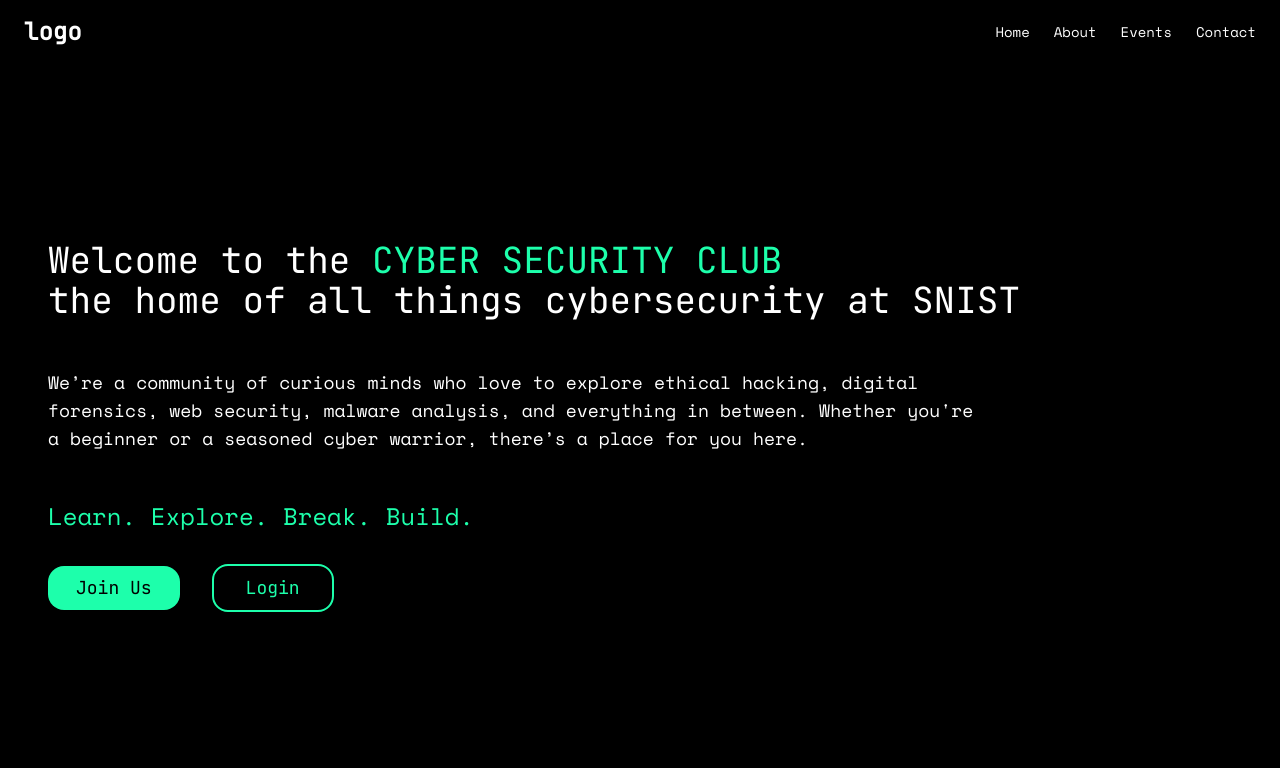
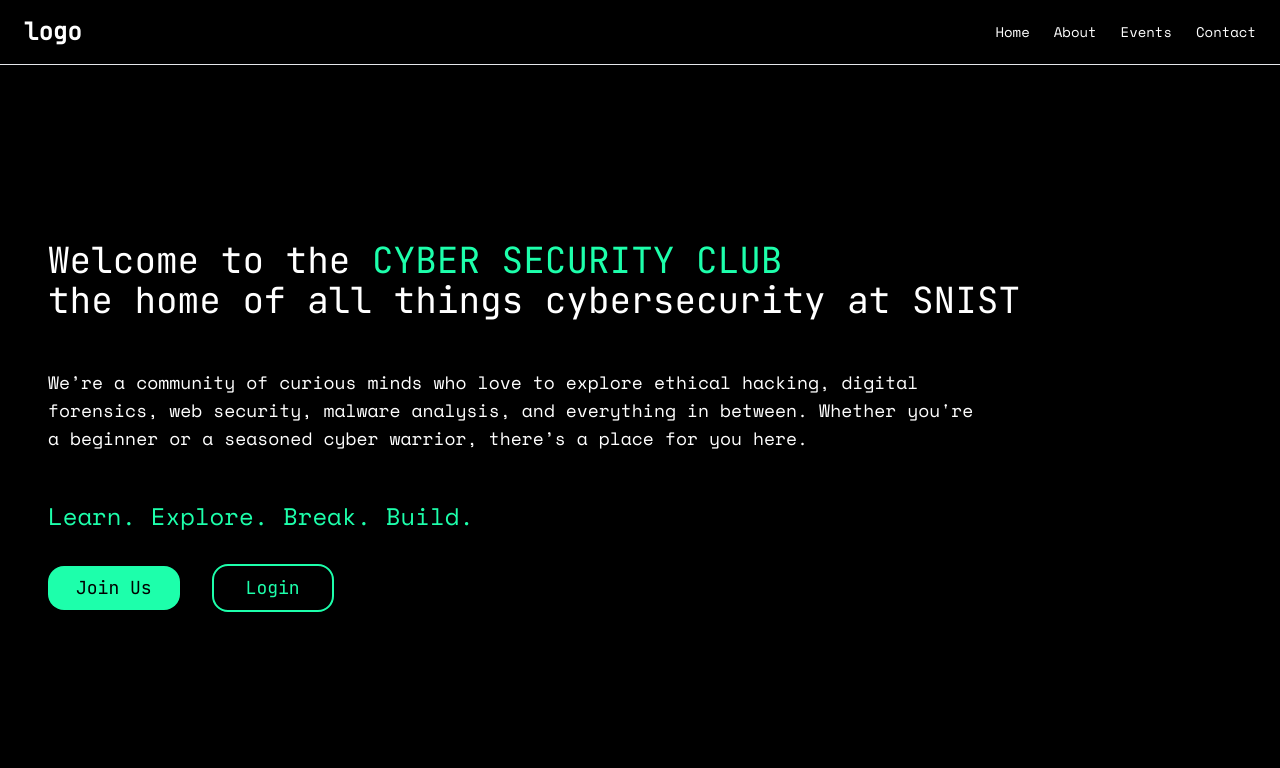
Before and after one commit to AnirudhRakonda/csc_snist, a React (Vite) app in the folder frontend/: page / in a window 1280 px wide. Shown: the top 768 px of the page. Built offline with nearby package versions, Linux system fonts and the light colour scheme.

Commit message:
deleted modules

```diff
--- a/frontend/src/App.jsx
+++ b/frontend/src/App.jsx
@@ -3,13 +3,13 @@ import Navbar from "./components/Navbar";
 import Landing from "./pages/Landing";
 import AboutUs from "./pages/AboutUs";
 import Events from "./pages/Events";
-import Contact from "./pages/Contact"; // if you have one
+import Contact from "./pages/Contact";
 
 function App() {
   return (
     <div className="bg-background text-text font-jetbrains">
       <Navbar />
-      <div className="pt-20"> {/* offset for fixed navbar */}
+      <div className="pt-20">
         <section id="home">
           <Landing />
         </section>
--- a/frontend/src/components/Navbar.jsx
+++ b/frontend/src/components/Navbar.jsx
@@ -25,6 +25,7 @@ const Navbar = () => {
           ))}
         </ul>
       </div>
+      <hr />
     </nav>
   );
 };
--- a/package.json
+++ /dev/null
@@ -1,5 +0,0 @@
-{
-  "dependencies": {
-    "react-router-dom": "^7.5.0"
-  }
-}
```
Also changed, not shown: 1 other file (tests, documents, lock files or other folders).
